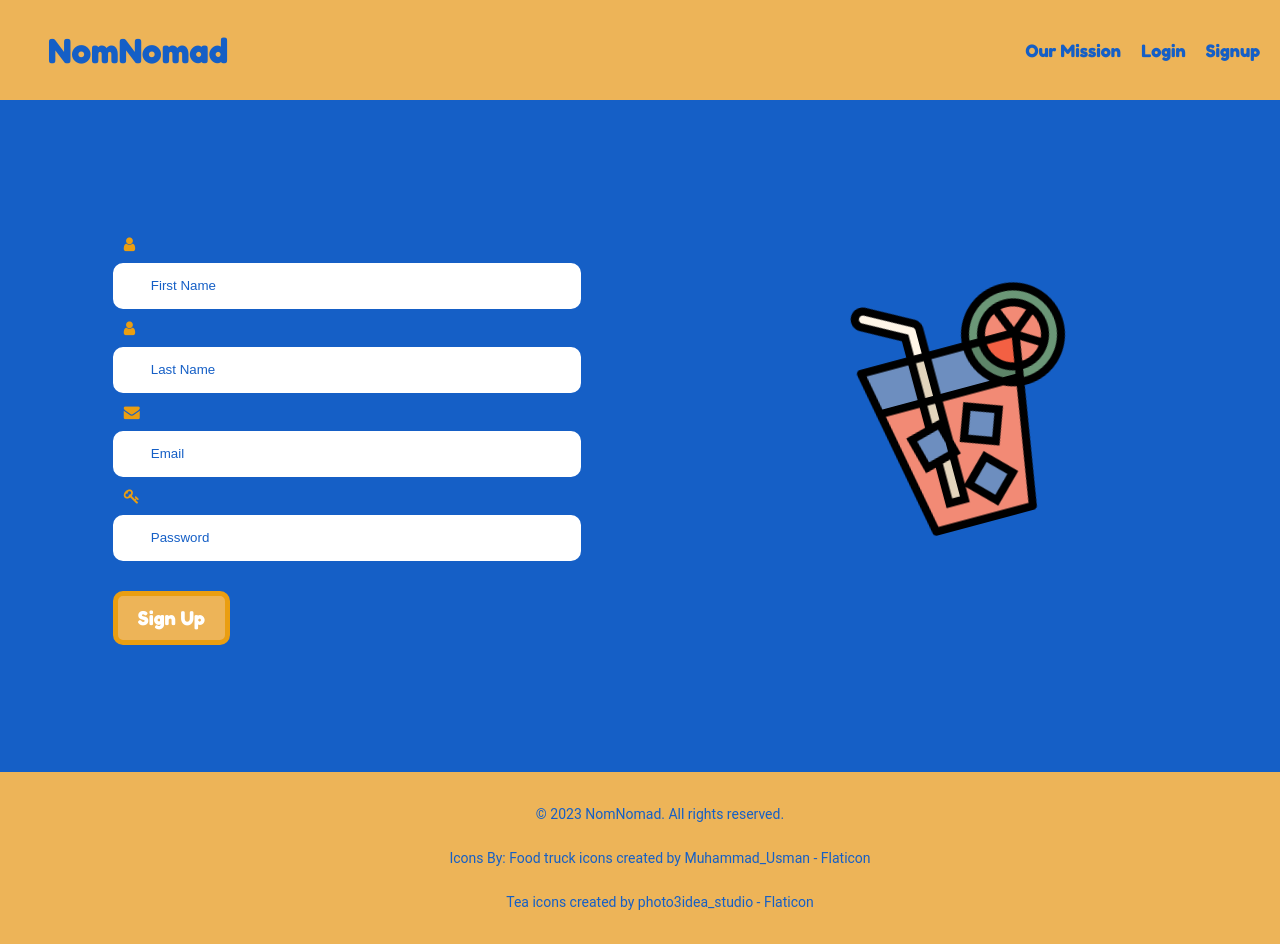
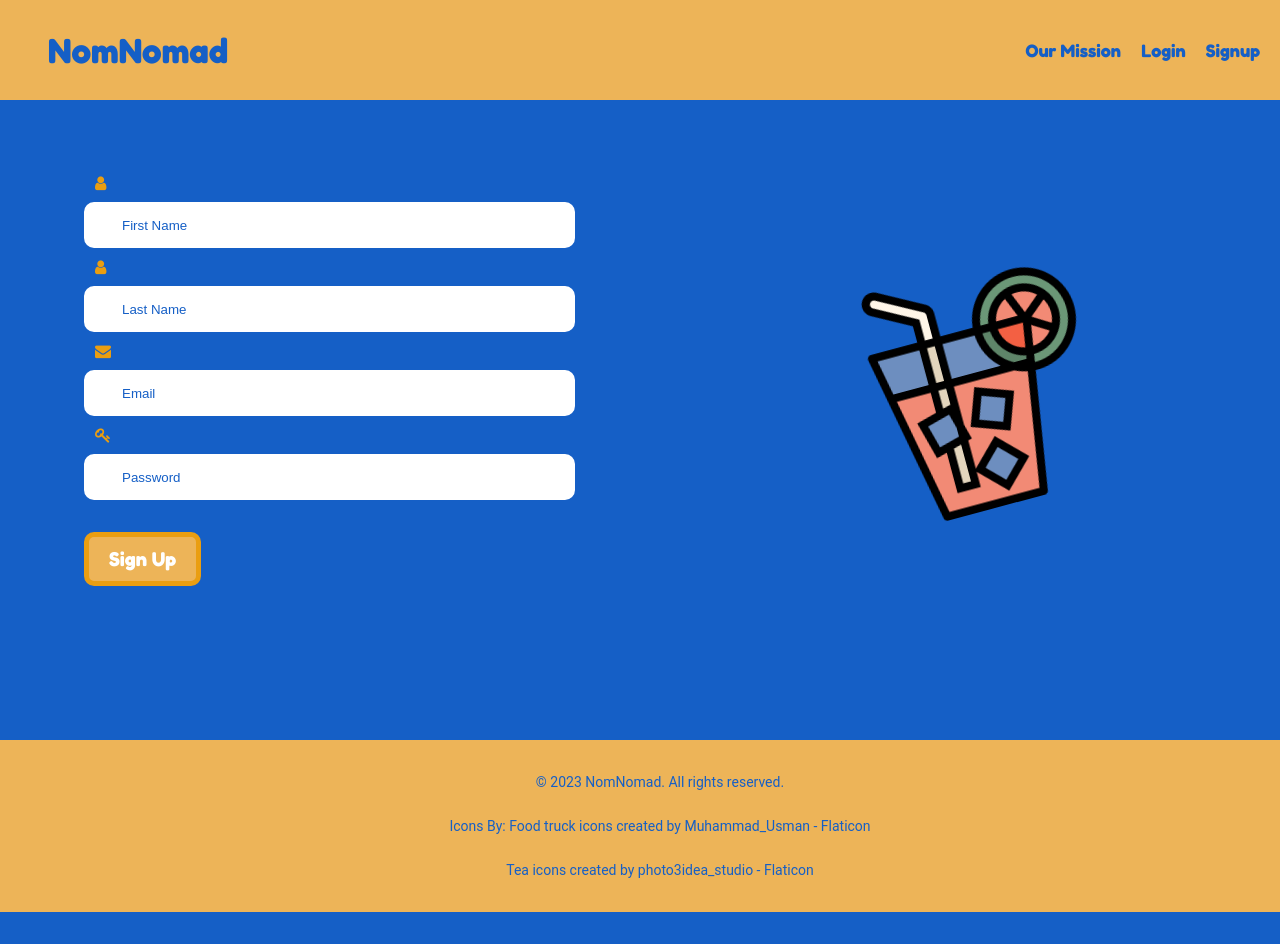
Before and after one commit to Volcomix13/03-Nom-Nomad, a React (Create React App) app in the folder client/: page /signup in a window 1280 px wide. Shown: the top 944 px of the page. After the commit the page ends 912 px from the top, so only its background shows below. Built offline with nearby package versions, Linux system fonts and the light colour scheme; a web font is replaced by a local one.

Commit message:
adjusted padding on signup containr so it fits well on page

```diff
--- a/client/src/index.css
+++ b/client/src/index.css
@@ -309,20 +309,20 @@ input::placeholder {
 
 /* Sign up styling */
 #signup-container {
+  height: 100%;
   display: flex;
   flex-direction: row;
   align-items: center;
   justify-content: flex-start;
-  margin-top: 2rem;
-  margin-bottom: 2rem;
-  padding: 2rem;
+  margin-bottom: 5rem;
 }
 #signup-form {
+  height: 100%;
   display: flex;
   flex-direction: row;
   justify-content: center;
   margin-top: 5%;
-  margin-bottom: 5%;
+  margin-bottom: 10%;
 
 }
 
@@ -345,6 +345,7 @@ input::placeholder {
   cursor: pointer;
   font-family: 'Fredoka', sans-serif;
   font-size: 20px;
+  margin-bottom: 5%;
 }
 #signup-img {
   background-color: var(--denim);
```
